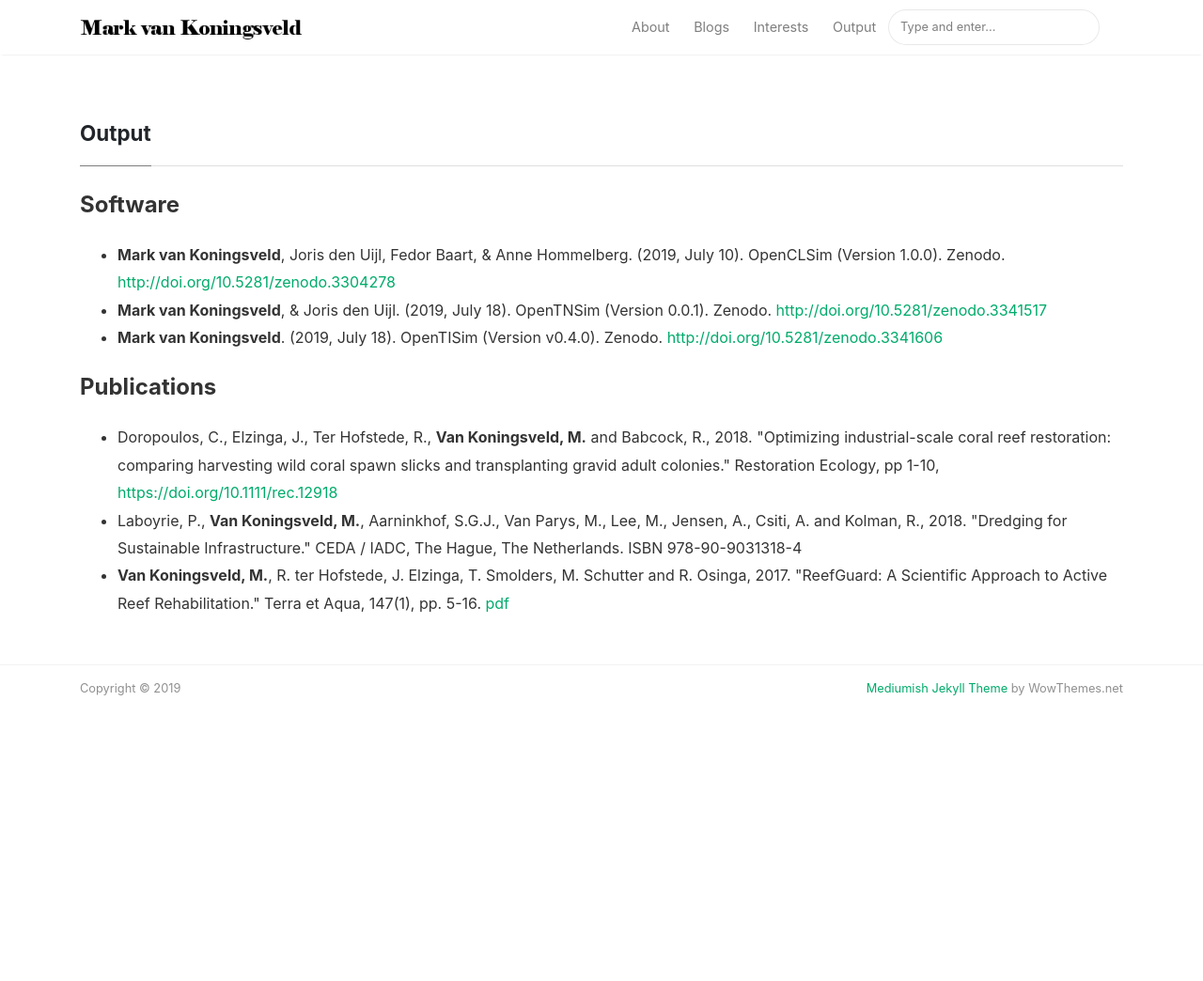
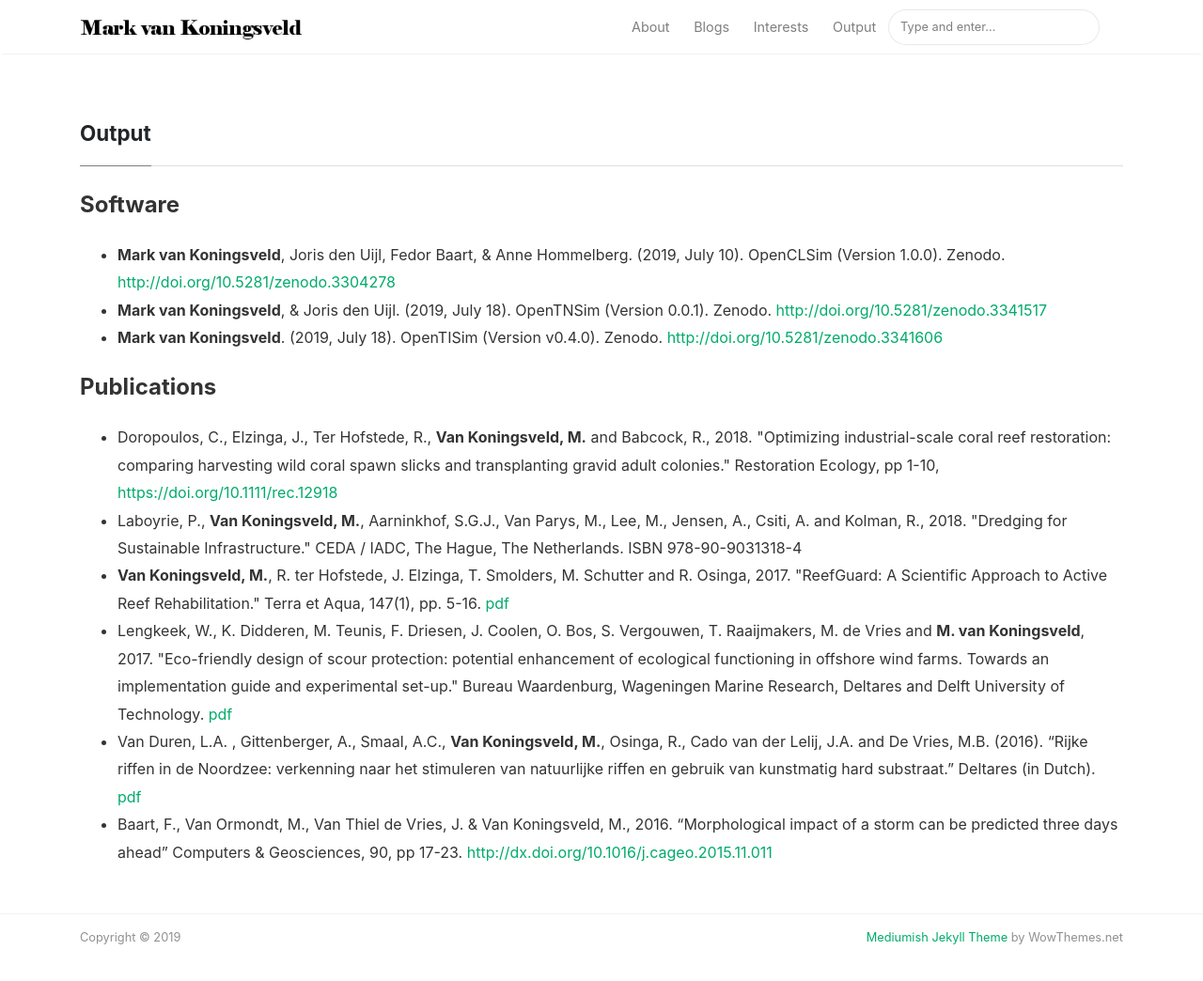
Before and after one commit to markvankoningsveld/markvankoningsveld.github.io, a Jekyll site: the page built from _pages/output.md, in a window 1280 px wide and 1081 px high. Shown: the top 1044 px of the window at 94% size. Built offline with Jekyll 4.4.1, drawn with Linux system fonts in a browser that asks for light colours; nearby versions of some CDN libraries.

Commit message:
Added output

```diff
--- a/_pages/output.md
+++ b/_pages/output.md
@@ -16,4 +16,7 @@ permalink: /output
   <li>Doropoulos, C., Elzinga, J., Ter Hofstede, R., <b>Van Koningsveld, M.</b> and Babcock, R., 2018. "Optimizing industrial-scale coral reef restoration: comparing harvesting wild coral spawn slicks and transplanting gravid adult colonies." Restoration Ecology, pp 1-10, <a href="https://doi.org/10.1111/rec.12918">https://doi.org/10.1111/rec.12918</a></li>
   <li>Laboyrie, P., <b>Van Koningsveld, M.</b>, Aarninkhof, S.G.J., Van Parys, M., Lee, M., Jensen, A., Csiti, A. and Kolman, R., 2018. "Dredging for Sustainable Infrastructure." CEDA / IADC, The Hague, The Netherlands.  ISBN 978-90-9031318-4</li>
   <li><b>Van Koningsveld, M.</b>, R. ter Hofstede, J. Elzinga, T. Smolders, M. Schutter and R. Osinga, 2017. "ReefGuard: A Scientific Approach to Active Reef Rehabilitation." Terra et Aqua, 147(1), pp. 5-16. <a href="https://www.iadc-dredging.com/ul/cms/terraetaqua/document/5/1/7/517/517/1/article-reefguard-a-scientific-approach-to-active-reef-rehabilitation-147-1.pdf">pdf</a></li>
+  <li>Lengkeek, W., K. Didderen, M. Teunis, F. Driesen, J. Coolen, O. Bos, S. Vergouwen, T. Raaijmakers, M. de Vries and <b>M. van Koningsveld</b>, 2017. "Eco-friendly design of scour protection: potential enhancement of ecological functioning in offshore wind farms. Towards an implementation guide and experimental set-up." Bureau Waardenburg, Wageningen Marine Research, Deltares and Delft University of Technology. <a href="http://www.buwa.nl/fileadmin/buwa_upload/Bureau_Waardenburg_rapporten/17-001_Bureau_Waardenburg_report_EcoFriendly_design_scour_protection.pdf">pdf</a></li>
+  <li>Van Duren, L.A. , Gittenberger, A., Smaal, A.C., <b>Van Koningsveld, M.</b>, Osinga, R., Cado van der Lelij, J.A. and De Vries, M.B. (2016). “Rijke riffen in de Noordzee: verkenning naar het stimuleren van natuurlijke riffen en gebruik van kunstmatig hard substraat.” Deltares (in Dutch). <a href="http://publications.deltares.nl/1221293_000.pdf">pdf</a></li>
+  <li>Baart, F., Van Ormondt, M., Van Thiel de Vries, J. & Van Koningsveld, M., 2016. “Morphological impact of a storm can be predicted three days ahead” Computers & Geosciences, 90, pp 17-23. <a href="http://dx.doi.org/10.1016/j.cageo.2015.11.011">http://dx.doi.org/10.1016/j.cageo.2015.11.011</a></li>
 </ul>
```
